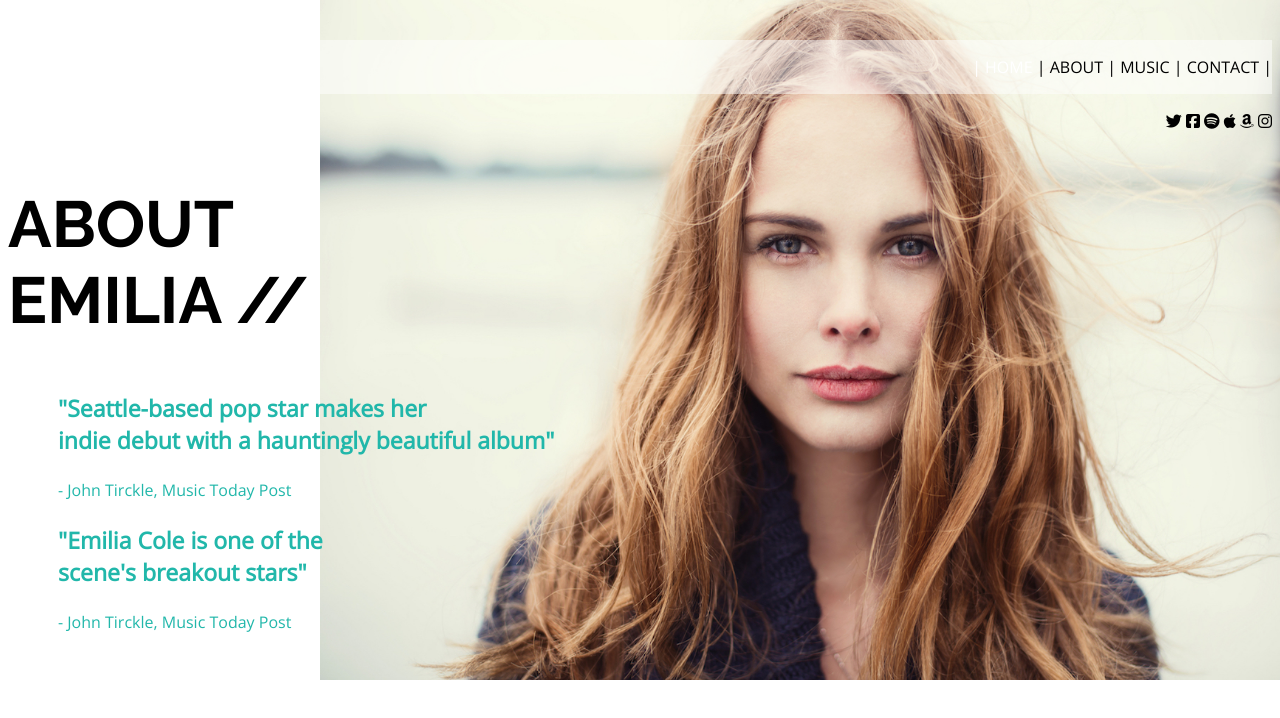
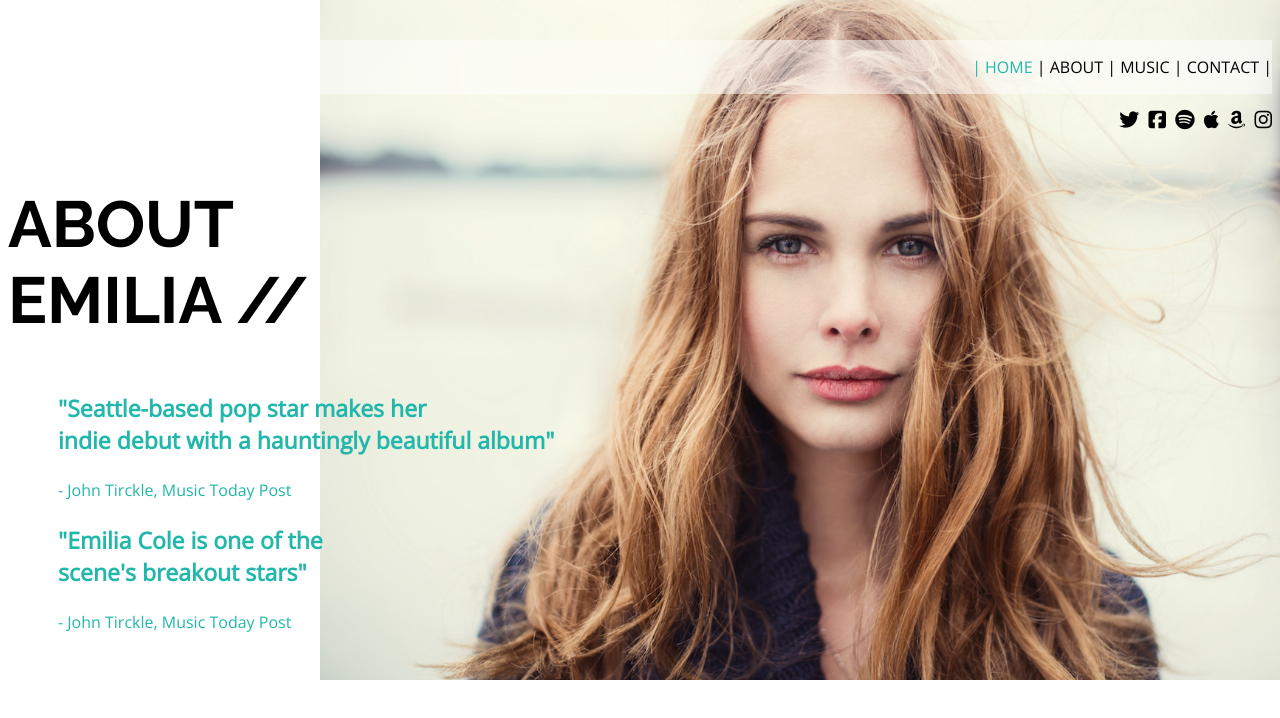
Before and after one commit to 2x11/EmiliaCole, a plain HTML site: page about.html in a window 1280 px wide. In both pictures the pointer is over the link "| HOME". Drawn offline with nearby package versions, Linux system fonts and the light colour scheme.

Commit message:
hover color en nav

```diff
--- a/css/about.css
+++ b/css/about.css
@@ -17,12 +17,19 @@ ul.menu{
 
 .menu a:hover {
     Text-decoration:none !important;
-    Color:white;
+    color: rgba(31, 182, 169, 0.993);
     }
 
 .menu i{
     color:black;
-    }
+    margin-left: 5px;
+    font-size: 20px;
+}
+
+.menu i:hover{
+    color: rgba(31, 182, 169, 0.993);
+}
+
 
 #barraDeNavegacion, #logos{
     text-align: right;
```
